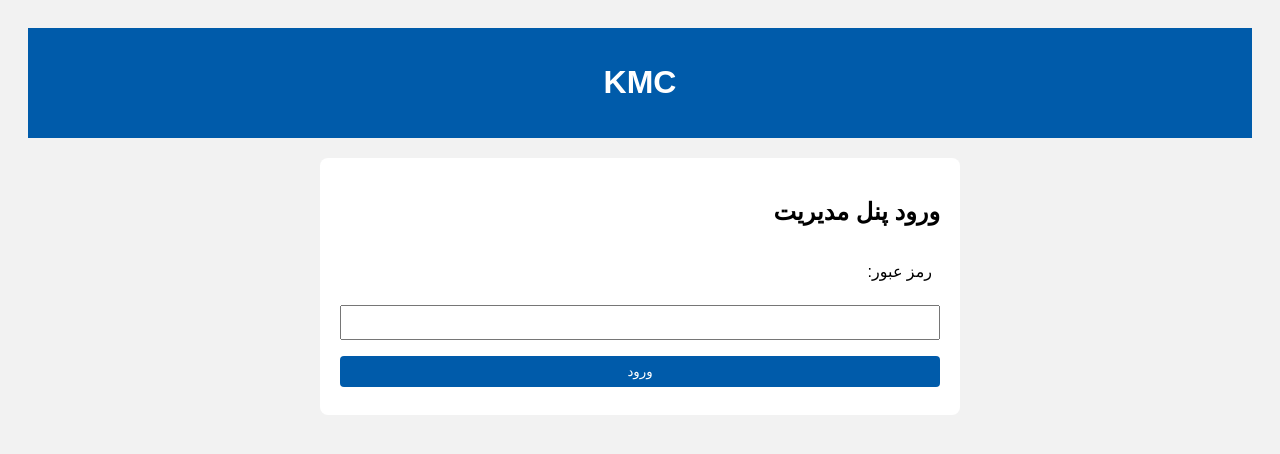
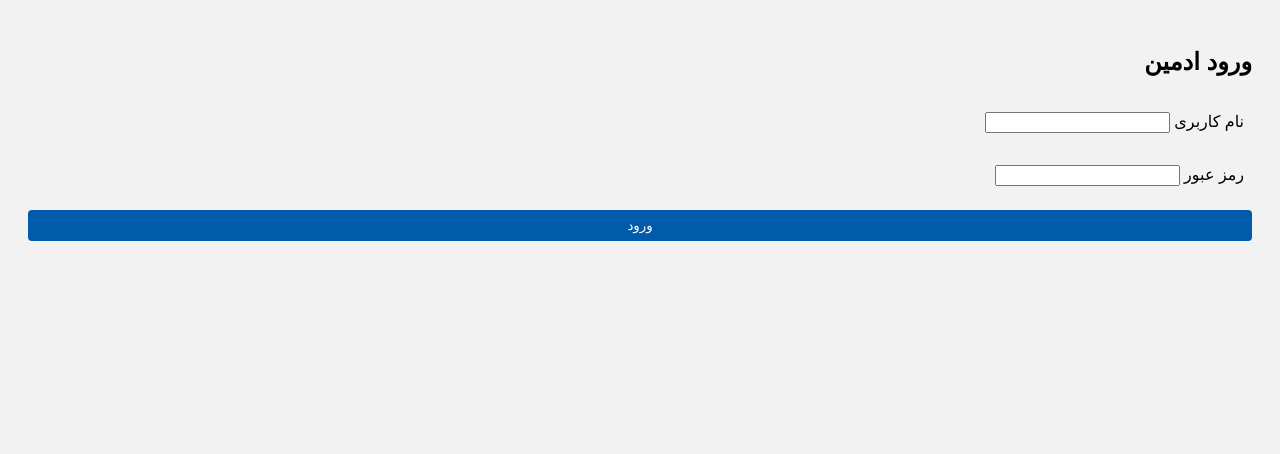
Before and after one commit to kimia-soofi/vehicle-data-app, a Flask app: page /dashboard in a window 1280 px wide. Shown: the top 454 px of the page. Run offline with Flask 3, Linux system fonts and the light colour scheme.

Commit message:
admin_login.html

```diff
--- a/templates/admin_login.html
+++ b/templates/admin_login.html
@@ -1,22 +1,25 @@
 <!DOCTYPE html>
-<html lang="fa">
+<html lang="fa" dir="rtl">
 <head>
-    <meta charset="UTF-8">
-    <title>ورود مدیریت</title>
-    <link rel="stylesheet" href="/static/style.css">
+  <meta charset="UTF-8" />
+  <meta name="viewport" content="width=device-width, initial-scale=1" />
+  <title>ورود ادمین</title>
+  <link rel="stylesheet" href="{{ url_for('static', filename='style.css') }}" />
 </head>
 <body>
-    <header>
-        <h1>KMC</h1>
-    </header>
-
-    <main>
-        <h2>ورود پنل مدیریت</h2>
-        <form method="POST">
-            <label>رمز عبور:</label>
-            <input type="password" name="password" required>
-            <button type="submit">ورود</button>
-        </form>
-    </main>
+  <div class="container">
+    <h2 class="title">ورود ادمین</h2>
+    <form method="POST" class="login-form">
+      <label>
+        <span>نام کاربری</span>
+        <input type="text" name="username" required />
+      </label>
+      <label>
+        <span>رمز عبور</span>
+        <input type="password" name="password" required />
+      </label>
+      <button class="btn" type="submit">ورود</button>
+    </form>
+  </div>
 </body>
 </html>
```
